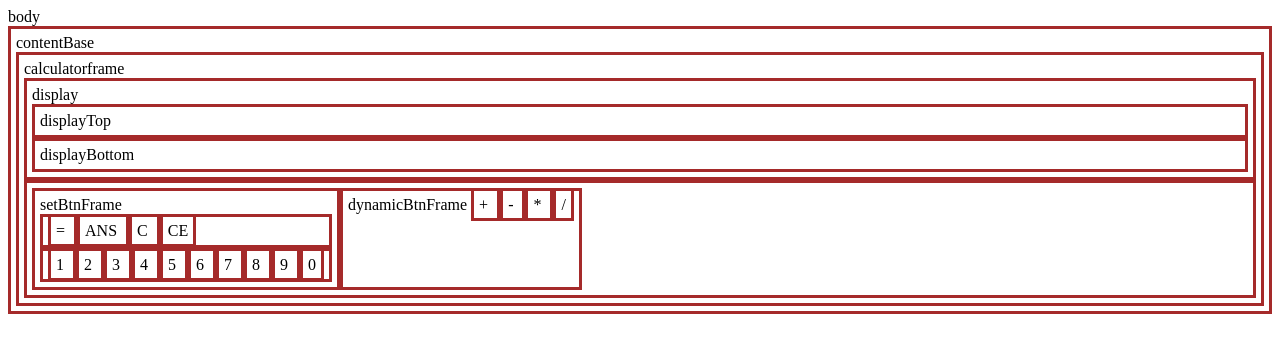
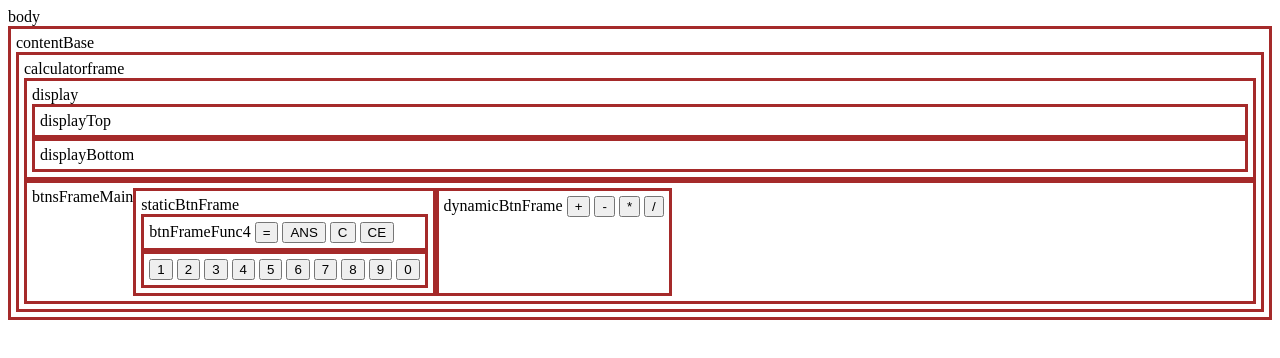
Before and after one commit to Pieterwattel/simple_calculator, a plain HTML site: page index.html in a window 1280 px wide. Drawn offline with Linux system fonts and the light colour scheme.

Commit message:
add variables to node elements
I connected all the buttons in the HTML to nodes in JS.
I connected all the current containers in the HTML to nodes in JS.
I added the class "btnFrame" to the html.

```diff
--- a/index.html
+++ b/index.html
@@ -5,7 +5,7 @@
         <meta charset="utf-8">
         <title>HTML boilerplate</title>
         <link rel="stylesheet" href="./style.css">
-        <script src="./javascript.js"></script>
+        <script src="./javascript.js" defer></script>
     </head>
     <body id="body">
         body
@@ -23,69 +23,71 @@
                     </div>
                 </div>
                 <div id="btnsFrameMain">
+                    btnsFrameMain
                     <span id="staticBtnFrame">
-                        setBtnFrame
-                        <div class="btnFrameFunc">
-                            <span class="btn" id="btnEquals">
+                        staticBtnFrame
+                        <div class= "btnFrame" id="btnFrameFunc">
+                            btnFrameFunc4
+                            <button class="btn" id="btnEquals">
                                 =
-                            </span>
-                            <span class="btn" id="btnAns">
+                            </button>
+                            <button class="btn" id="btnAns">
                                 ANS
-                            </span>
-                            <span class="btn" id="btnClear">
+                            </button>
+                            <button class="btn" id="btnClear">
                                 C
-                            </span>
-                            <span class="btn" id="btnClearEntry">
+                            </button>
+                            <button class="btn" id="btnClearEntry">
                                 CE
-                            </span>
+                            </button>
                         </div>
-                        <div class="btnFrameNum">
-                            <span class="btn" id="btn1">
+                        <div class= "btnFrame" id="btnFrameNum">
+                            <button class="btn" id="btn1">
                                 1
-                            </span>
-                            <span class="btn" id="btn2">
+                            </button>
+                            <button class="btn" id="btn2">
                                 2
-                            </span>
-                            <span class="btn" id="btn3">
+                            </button>
+                            <button class="btn" id="btn3">
                                 3
-                            </span>
-                            <span class="btn" id="btn4">
+                            </button>
+                            <button class="btn" id="btn4">
                                 4
-                            </span>
-                            <span class="btn" id="btn5">
+                            </button>
+                            <button class="btn" id="btn5">
                                 5
-                            </span>
-                            <span class="btn" id="btn6">
+                            </button>
+                            <button class="btn" id="btn6">
                                 6
-                            </span>
-                            <span class="btn" id="btn7">
+                            </button>
+                            <button class="btn" id="btn7">
                                 7
-                            </span>
-                            <span class="btn" id="btn8">
+                            </button>
+                            <button class="btn" id="btn8">
                                 8
-                            </span>
-                            <span class="btn" id="btn9">
+                            </button>
+                            <button class="btn" id="btn9">
                                 9
-                            </span>
-                            <span class="btn" id="btn0">
+                            </button>
+                            <button class="btn" id="btn0">
                                 0
-                            </span>
+                            </button>
                         </div>
                     </span>
-                    <span id="dynamicBtnFrame">
+                    <span class = "btnFrame" id="dynamicBtnFrame">
                         dynamicBtnFrame
-                        <span class="btn" id="btnAdd">
+                        <button class="btn" id="btnAdd">
                             +
-                        </span>
-                        <span class="btn" id="btnSubtract">
+                        </button>
+                        <button class="btn" id="btnSubtract">
                             -
-                        </span>
-                        <span class="btn" id="btnMultiply">
+                        </button>
+                        <button class="btn" id="btnMultiply">
                             *
-                        </span>
-                        <span class="btn" id="btnDivide">
+                        </button>
+                        <button class="btn" id="btnDivide">
                             /
-                        </span>
+                        </button>
                     </span>
                 </div>
             </div>
--- a/javascript.js
+++ b/javascript.js
@@ -3,68 +3,86 @@
 >>>INDEX<<<
 ===========
 
-> VARIABLE DECLARATIONS
-    >> NODE DECLARATIONS
-        >>> NUMBERS
-        >>> OPERATORS
-        >>> OTHER NODE DECLARATION
-    >> OTHER GLOBAL VARIABLES
-> FUNCTIONS
-    >> UTILITY FUNCTIONS
-    >> CONTROLLER FUNCTIONS
-> DOM GENERATION
-    >> NODE CREATION
-    >> LISTENERS
+> Variable Declarations
+    >> Node Declarations
+        >>> Numbers
+        >>> Operators
+        >>> Functional
+    >> Other Global Variables
+> Functions
+    >> Utility Functions
+    >> Controller Functions
+> Dom Generation
+    >> Node Creation
+    >> Listeners
 */
 
-//> VARIABLE DECLARATIONS
-//#region
-//    >> NODE DECLARATIONS
-//#region
-//        >>> NUMBERS
-//#region
+//#region   > Variable Declarations
+//#region       >> Node Declarations
+//#region           >>> Numbers
+const numBtns = {}
+for (let i = 9; i >= 0; i--){
+    numBtns[i] = document.getElementById(`btn${i}`);
+}
+//#endregion
+//#region           >>> Operators
+
+const btnAdd      = document.getElementById(`btnAdd`)
+const btnSubtract = document.getElementById(`btnSubtract`)
+const btnMultiply = document.getElementById(`btnMultiply`)
+const btnDivide   = document.getElementById(`btnDivide`)
+
 
 
 //#endregion
-//        >>> OPERATORS
-//#region
-
+//#region           >>> Other Button Declarations
+const btnEquals      = document.getElementById(`btnEquals`)
+const btnAns = document.getElementById(`btnAns`)
+const btnClear = document.getElementById(`btnClear`)
+const btnClearEntry   = document.getElementById(`btnClearEntry`)
 
 //#endregion
-//        >>> OTHER NODE DECLARATIONS
-//#region
+//#region           >>> Other Node Declarations
+const contentBase = document.getElementById(`contentBase`)
+    const calculatorFrame = document.getElementById(`calculatorFrame`)
+
+        const displayFrame = document.getElementById(`displayFrame`)
+            const displayTop = document.getElementById(`displayTop`)
+            const displayBottom = document.getElementById(`displayBottom`)
+
+        const btnsFrameMain = document.getElementById(`btnsFrameMain`)
+            const staticBtnFrame = document.getElementById(`staticBtnFrame`)
+                const btnFrameFunc = document.getElementById(`btnFrameFunc`)
+                const btnFrameNum = document.getElementById(`btnFrameNum`)
+
+            const dynamicBtnFrame = document.getElementById(`dynamicBtnFrame`)
+
+//dynamicBtnFrame.style.backgroundColor= "rebeccapurple";
 
 
 //#endregion
 //#endregion
-//    >> OTHER GLOBAL VARIABLES
-//#region
+//#region       >> Other Global Variables
 
 
 //#endregion
 //#endregion
-//> FUNCTIONS
-//#region
-//    >> UTILITY FUNCTIONS
-//#region
+//#region   > Functions
+//#region       >> Utility Functions
 
 
 //#endregion
-//    >> CONTROLLER FUNCTIONS
-//#region
+//#region       >> Controller Functions
 
 
 //#endregion
 //#endregion
-//> DOM GENERATION
-//#region
-//    >> NODE CREATION
-//#region
+//#region   > Dom Generation
+//#region       >> NODE CREATION
 
 
 //#endregion
-//    >> LISTENERS
-//#region
+//#region       >> LISTENERS
 
 
 //#endregion
```
Also changed, not shown: 1 other file.
